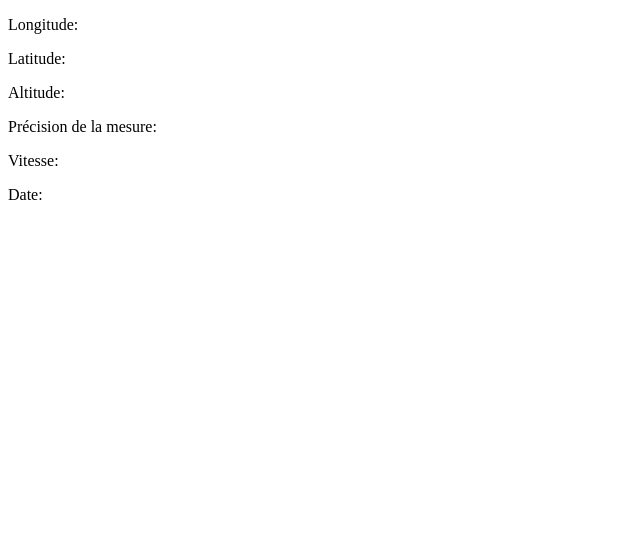
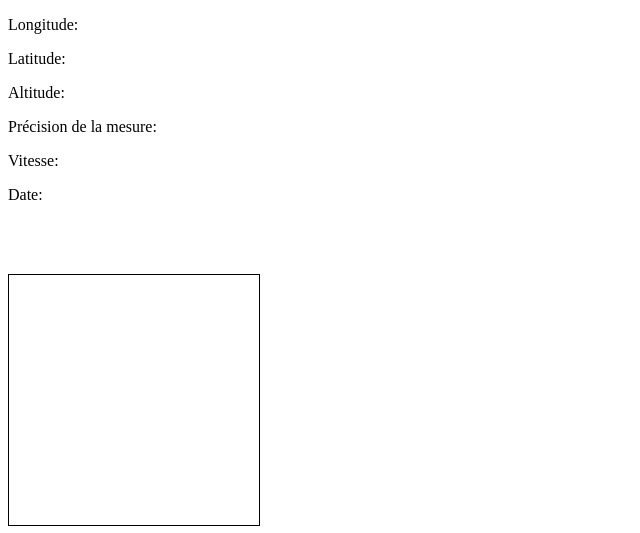
Before and after one commit to Akamya/akamya.github.io, a plain HTML site: page index.html in a window 1280 px wide. Shown: the whole page, without its empty margins (0-640 px from the left). Drawn offline with Linux system fonts and the light colour scheme.

Commit message:
Update index.html

```diff
--- a/index.html
+++ b/index.html
@@ -22,8 +22,13 @@
         <br>
         <div class="rotate">
             <span class="alpha"></span>
+            <br>
             <span class="beta"></span>
+            <br>
             <span class="gamma"></span>
+        </div>
+        <div class="canvas-div">
+            <canvas id="touch-canvas" width="250px" height="250px" style="border:solid black 1px;"></canvas>
         </div>
     </div>
 </body>
```
